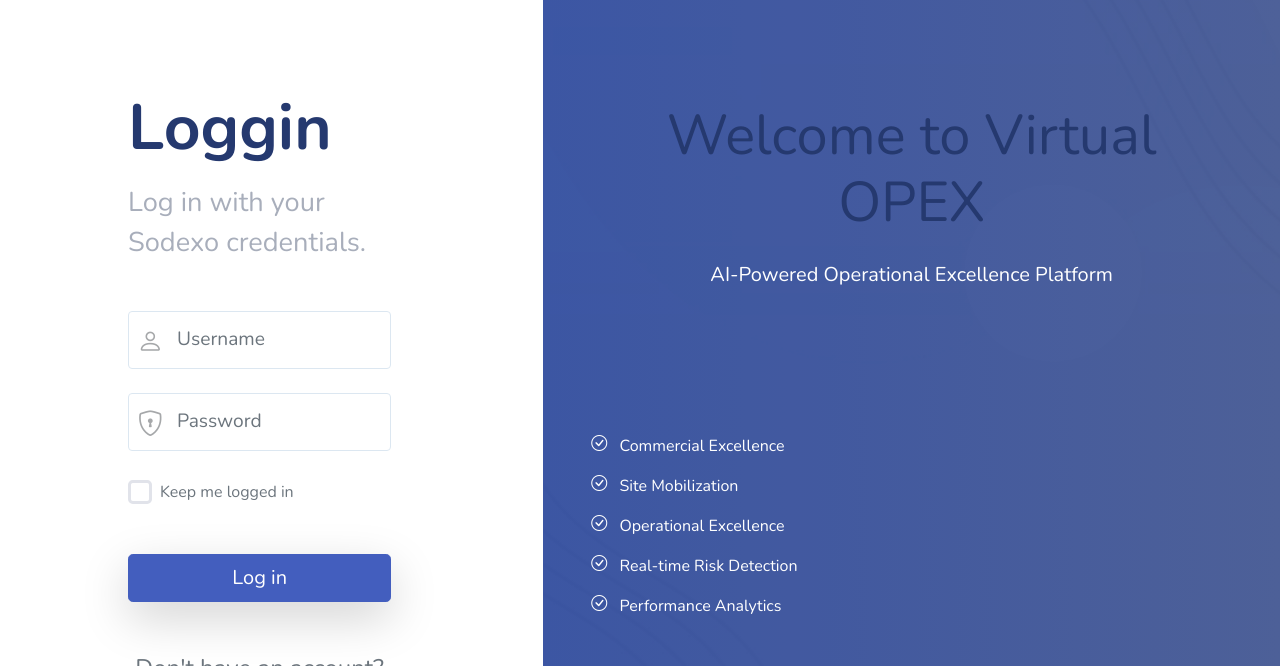
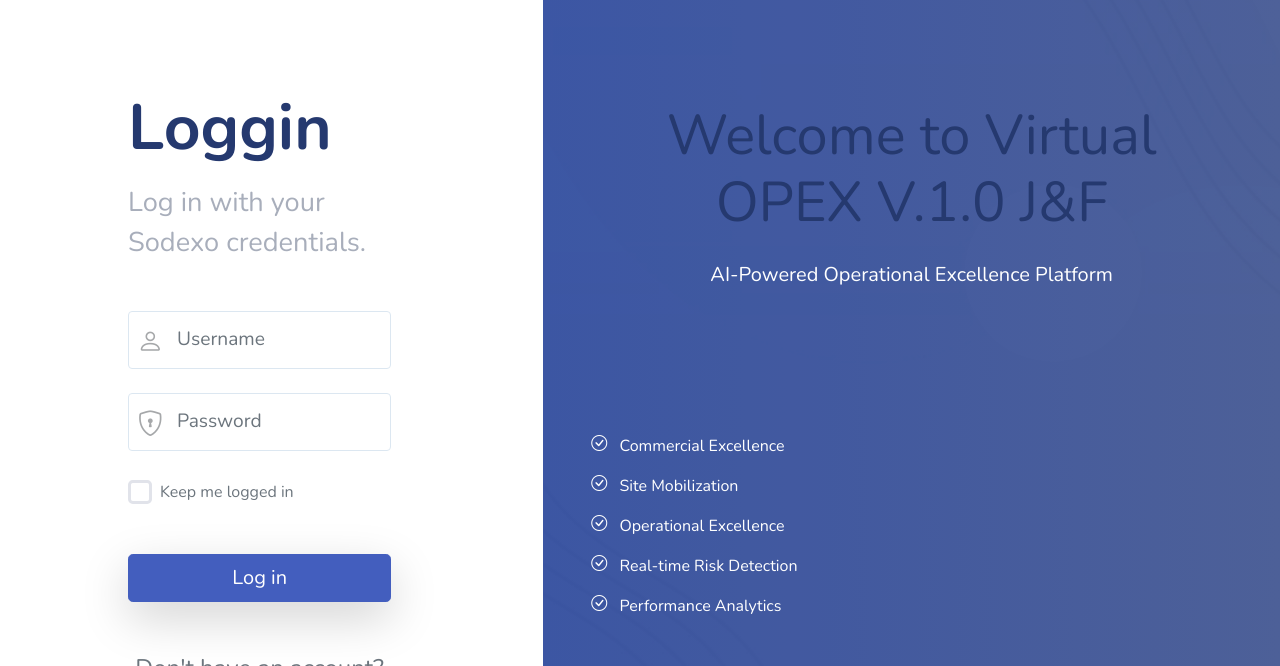
Before and after one commit to franciscoalanzavesromero/sodexo, a plain HTML site: page index.html in a window 1280 px wide. Shown: the part 134-800 px from the top of the page. Drawn offline with nearby package versions, Linux system fonts and the light colour scheme; files whose address does not match are found by name.

Commit message:
Update welcome message to include version information in the auth section

```diff
--- a/index.html
+++ b/index.html
@@ -56,7 +56,7 @@
                 <div id="auth-right">
                     <div class="d-flex justify-content-center align-items-center h-100">
                         <div class="text-center text-white p-5">
-                            <h2 class="display-4 mb-4">Welcome to Virtual OPEX</h2>
+                            <h2 class="display-4 mb-4">Welcome to Virtual OPEX V.1.0 J&F</h2>
                             <p class="lead mb-4">AI-Powered Operational Excellence Platform</p>
                             <br><br><br><br><br>
                             <div class="feature-list text-start">
```
